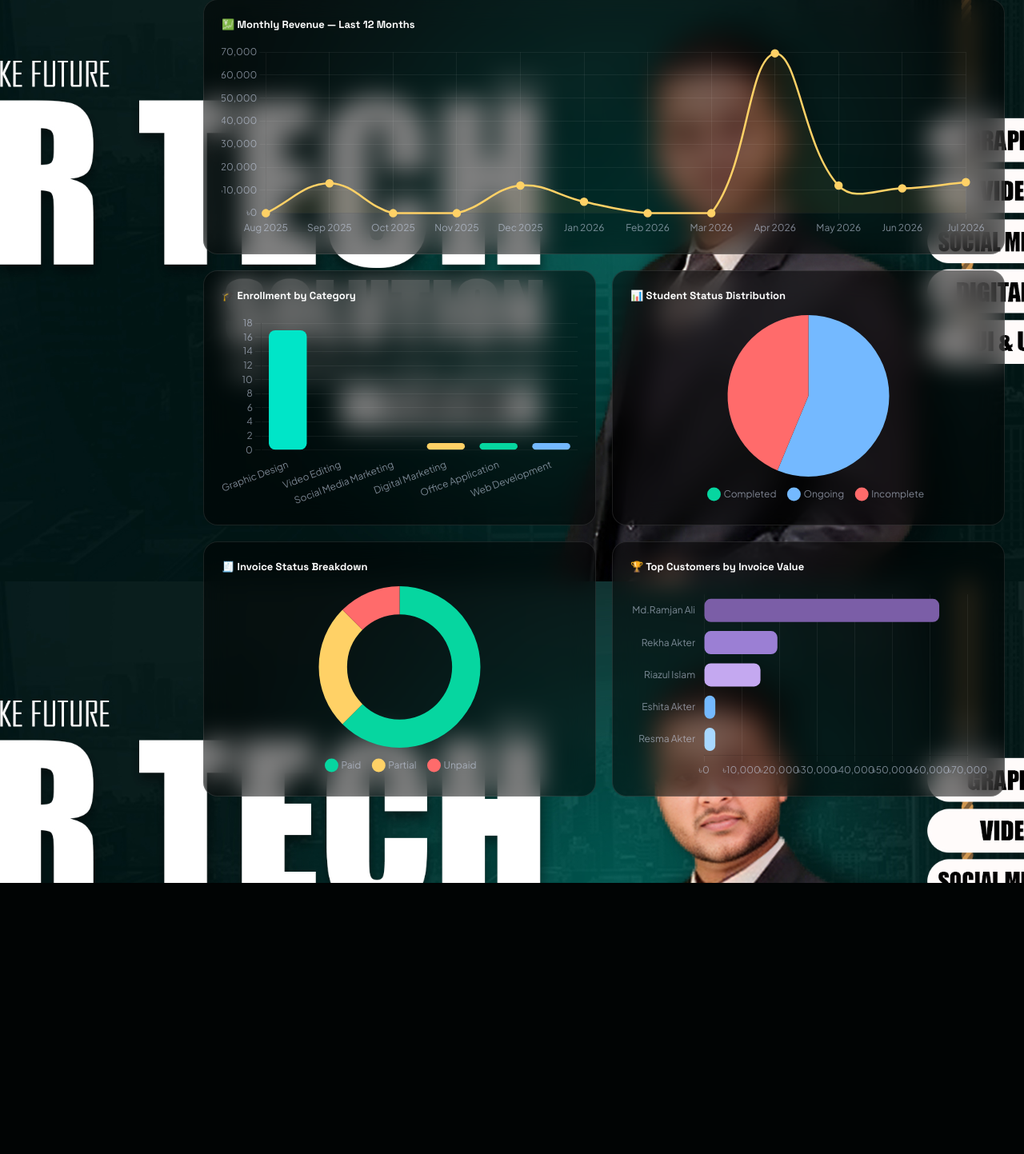
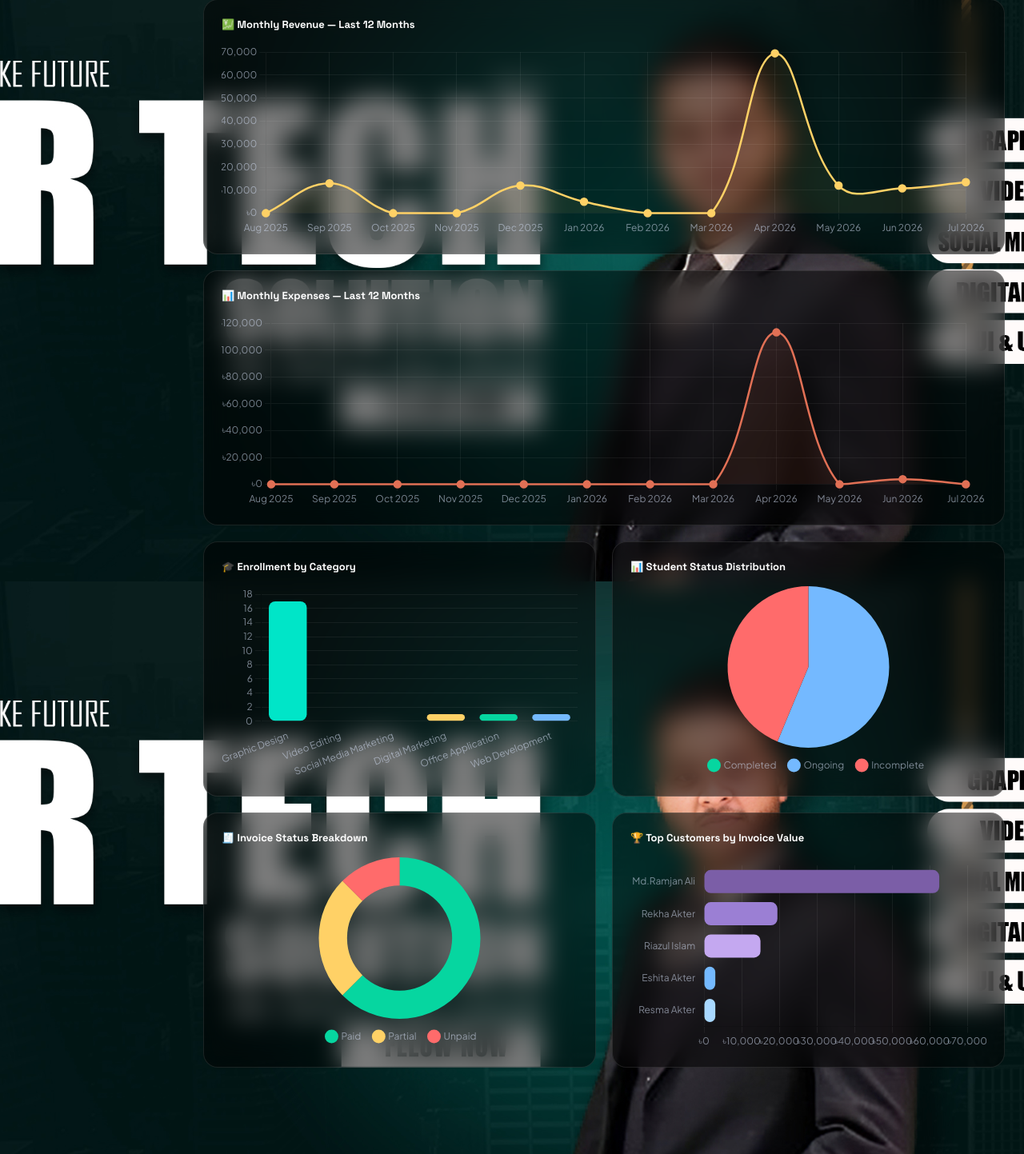
Before and after one commit to jahidulhakim1812/Automation, a PHP site: page /admin/dashboard.php in a window 1280 px wide. Shown: the part 1673-3116 px from the top of the page at 80% size. Before the commit the page ends 2777 px from the top, so only its background shows below. Run offline with PHP 8.4, Linux system fonts and the light colour scheme; a user stored in the database is signed in; data comes from the database, SQL or seed files in the repository.

Commit message:
new update

```diff
--- a/admin/dashboard.php
+++ b/admin/dashboard.php
@@ -110,6 +110,16 @@ for ($i = 11; $i >= 0; $i--) {
     $revenueData[] = (float)($r6->fetch_assoc()['total'] ?? 0) + (float)($sv->fetch_assoc()['total'] ?? 0);
 }
 
+/* ── Monthly Expenses (last 12 months) ────────── */
+$expenseMonthlyData = [];
+for ($i = 11; $i >= 0; $i--) {
+    $ts = strtotime("-$i months");
+    $m  = date('m', $ts);
+    $y  = date('Y', $ts);
+    $rExpMonth = $conn->query("SELECT SUM(amount) AS total FROM expenses WHERE YEAR(expense_date)='$y' AND MONTH(expense_date)='$m'");
+    $expenseMonthlyData[] = (float)($rExpMonth->fetch_assoc()['total'] ?? 0);
+}
+
 /* ── Status distribution (using course_status column) ── */
 $statusCounts = ['completed' => 0, 'ongoing' => 0, 'incomplete' => 0];
 foreach (['completed', 'ongoing', 'incomplete'] as $s) {
@@ -134,15 +144,16 @@ if ($r9) while ($row9 = $r9->fetch_assoc()) $topCustomers[] = $row9;
 $conn->close();
 
 /* ── JSON for charts ─────────────────────────── */
-$monthlyLabelsJson  = json_encode($monthlyLabels);
-$monthlyDataJson    = json_encode($monthlyData);
-$revenueDataJson    = json_encode($revenueData);
-$categoryLabels     = json_encode(array_keys($counts));
-$categoryData       = json_encode(array_values($counts));
-$statusLabels       = json_encode(['Completed','Ongoing','Incomplete']);
-$statusDataJson     = json_encode(array_values($statusCounts));
-$invStatusLabels    = json_encode(['Paid','Partial','Unpaid']);
-$invStatusDataJson  = json_encode(array_values($invStatusCounts));
+$monthlyLabelsJson      = json_encode($monthlyLabels);
+$monthlyDataJson        = json_encode($monthlyData);
+$revenueDataJson        = json_encode($revenueData);
+$expenseMonthlyDataJson = json_encode($expenseMonthlyData);
+$categoryLabels         = json_encode(array_keys($counts));
+$categoryData           = json_encode(array_values($counts));
+$statusLabels           = json_encode(['Completed','Ongoing','Incomplete']);
+$statusDataJson         = json_encode(array_values($statusCounts));
+$invStatusLabels        = json_encode(['Paid','Partial','Unpaid']);
+$invStatusDataJson      = json_encode(array_values($invStatusCounts));
 ?>
 <!DOCTYPE html>
 <html lang="en">
@@ -736,6 +747,11 @@ body::before {
             <div class="chart-title">💹 Monthly Revenue — Last 12 Months</div>
             <div class="chart-wrap"><canvas id="revenueChart"></canvas></div>
         </div>
+        <!-- NEW: Monthly Expenses Chart -->
+        <div class="chart-card full">
+            <div class="chart-title">📊 Monthly Expenses — Last 12 Months</div>
+            <div class="chart-wrap"><canvas id="expenseChart"></canvas></div>
+        </div>
         <div class="chart-card">
             <div class="chart-title">🎓 Enrollment by Category</div>
             <div class="chart-wrap"><canvas id="barChart"></canvas></div>
@@ -811,6 +827,7 @@ body::before {
 const monthlyLabels  = <?= $monthlyLabelsJson ?>;
 const monthlyData    = <?= $monthlyDataJson ?>;
 const revenueData    = <?= $revenueDataJson ?>;
+const expenseMonthlyData = <?= $expenseMonthlyDataJson ?>;
 const categoryLabels = <?= $categoryLabels ?>;
 const categoryData   = <?= $categoryData ?>;
 const statusLabels   = <?= $statusLabels ?>;
@@ -836,7 +853,7 @@ Chart.defaults.font.size = 12;
 
 const gridColor = 'rgba(255,255,255,0.06)';
 
-/* LINE CHART */
+/* LINE CHART – Enrollment */
 new Chart(document.getElementById('lineChart'), {
     type: 'line',
     data: {
@@ -882,7 +899,30 @@ new Chart(document.getElementById('revenueChart'), {
     }
 });
 
-/* BAR CHART — now includes Web Development color (BLUE) */
+/* EXPENSE LINE CHART (NEW) */
+new Chart(document.getElementById('expenseChart'), {
+    type: 'line',
+    data: {
+        labels: monthlyLabels,
+        datasets: [{
+            label: 'Expenses (৳)',
+            data: expenseMonthlyData,
+            borderColor: ORANGE, backgroundColor: 'rgba(225,112,85,0.10)',
+            borderWidth: 2.5, pointBackgroundColor: ORANGE, pointRadius: 4,
+            tension: 0.4, fill: true
+        }]
+    },
+    options: {
+        responsive: true, maintainAspectRatio: false,
+        plugins: { legend: { display: false }, tooltip: { backgroundColor: 'rgba(10,15,35,0.95)', borderColor: ORANGE, borderWidth: 1, callbacks: { label: ctx => '৳ ' + ctx.parsed.y.toLocaleString() } } },
+        scales: {
+            x: { grid: { color: gridColor }, ticks: { maxRotation: 45 } },
+            y: { grid: { color: gridColor }, beginAtZero: true, ticks: { callback: v => '৳'+v.toLocaleString() } }
+        }
+    }
+});
+
+/* BAR CHART – Category */
 new Chart(document.getElementById('barChart'), {
     type: 'bar',
     data: {
@@ -899,7 +939,7 @@ new Chart(document.getElementById('barChart'), {
     }
 });
 
-/* PIE CHART */
+/* PIE CHART – Student Status */
 new Chart(document.getElementById('pieChart'), {
     type: 'pie',
     data: {
@@ -912,7 +952,7 @@ new Chart(document.getElementById('pieChart'), {
     }
 });
 
-/* DOUGHNUT CHART */
+/* DOUGHNUT – Invoice Status */
 new Chart(document.getElementById('doughnutChart'), {
     type: 'doughnut',
     data: {
```
